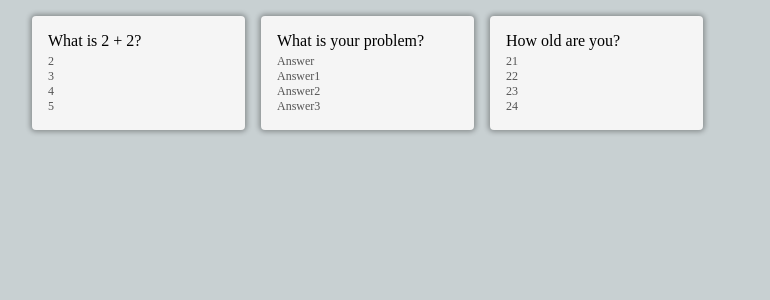
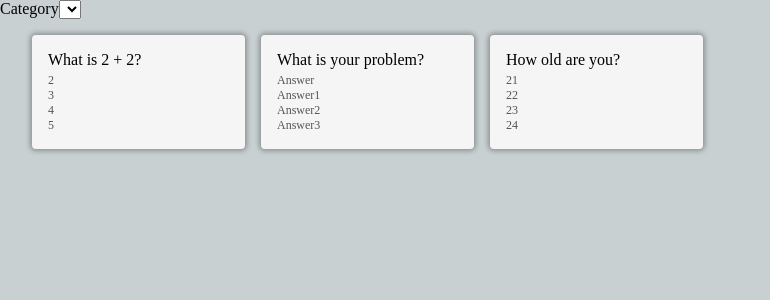
Before and after one commit to chahatbashani2304/Knowledgepedia, a React (Create React App) app in the folder simple-react-app/: page / in a window 1280 px wide. Shown: the top 300 px of the page, without its empty margins (0-770 px from the left). Built offline with nearby package versions, Linux system fonts and the light colour scheme; no server answers.

Commit message:
categoryEl Function Defined

```diff
--- a/simple-react-app/src/App.js
+++ b/simple-react-app/src/App.js
@@ -1,4 +1,4 @@
-import React, { useState, useEffect } from 'react';
+import React, { useState, useEffect, useRef } from 'react';
 import FlashcardList from './components/FlashcardList';
 import './App.css';
 import axios from 'axios';
@@ -7,6 +7,8 @@
 function App() {
 
   const [flashcards, setFlashcards] = useState(SAMPLE_FLASHCARDS)
+
+  const categoryEl = useRef()
 
 
   useEffect(() => {
@@ -44,7 +46,11 @@
   return (
     <>
     <form className="header" onSubmit={handleSubmit}>
-
+      <div className="form-group">
+        <label htmlForm="category">Category</label>
+        <select id="category" ref={categoryEl}>
+        </select>
+      </div>
     </form>
       <div className="container">
       <FlashcardList flashcards={flashcards} />
```
